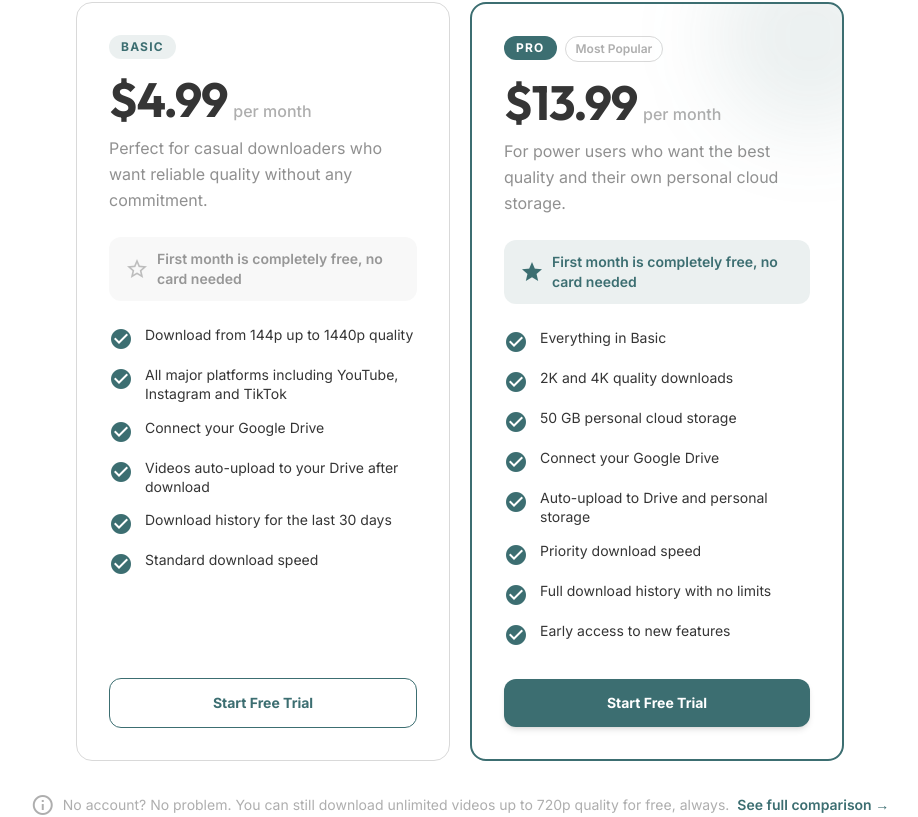
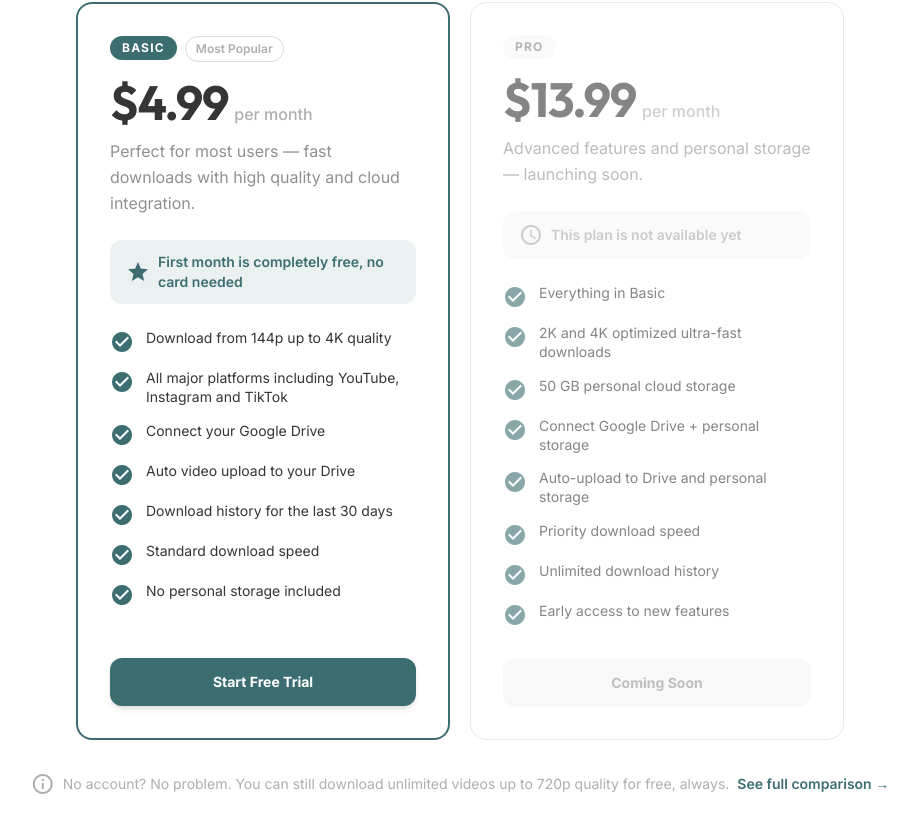
Before and after one commit to Saadnadeemch/mvpfrontend, an Angular app: page /pricing in a window 1280 px wide. Shown: the part 470-1287 px from the top of the page, without its empty margins (180-1098 px from the left). Built offline with nearby package versions, Linux system fonts and the light colour scheme.

Commit message:
seo added

```diff
--- a/src/app/app.config.ts
+++ b/src/app/app.config.ts
@@ -1,6 +1,5 @@
 import { ApplicationConfig, provideBrowserGlobalErrorListeners } from '@angular/core';
-import { provideRouter } from '@angular/router';
-
+import { provideRouter, withInMemoryScrolling } from '@angular/router';
 import { routes } from './app.routes';
 import { provideClientHydration, withEventReplay } from '@angular/platform-browser';
 import { provideHttpClient, withFetch } from '@angular/common/http';
@@ -8,7 +7,8 @@ import { provideHttpClient, withFetch } from '@angular/common/http';
 export const appConfig: ApplicationConfig = {
   providers: [
     provideBrowserGlobalErrorListeners(),
-    provideRouter(routes), provideClientHydration(withEventReplay()),
+    provideRouter(routes, withInMemoryScrolling({ scrollPositionRestoration: 'enabled' })),
+    provideClientHydration(withEventReplay()),
     provideHttpClient(withFetch())
   ]
 };
--- a/src/app/app.ts
+++ b/src/app/app.ts
@@ -1,18 +1,7 @@
-import { CommonModule, isPlatformBrowser } from '@angular/common';
-import {
-  ChangeDetectionStrategy,
-  ChangeDetectorRef,
-  Component,
-  effect,
-  inject,
-  OnInit,
-  PLATFORM_ID,
-  signal,
-} from '@angular/core';
-import { RouterModule, RouterOutlet, Router } from '@angular/router';
-import { Footer } from "./components/footer/footer";
-import { NavbarComponent } from "./components/navbar/navbar";
-import { ThemeService } from './services/themeService';
+import { Component, inject } from '@angular/core';
+import { Router, NavigationEnd, ActivatedRoute, RouterOutlet } from '@angular/router';
+import { Meta } from '@angular/platform-browser';
+import { filter, map } from 'rxjs/operators';
 
 @Component({
   selector: 'app-root',
@@ -22,4 +11,21 @@ import { ThemeService } from './services/themeService';
 })
 export class App  {
 
+
+  private router = inject(Router);
+  private activatedRoute = inject(ActivatedRoute);
+  private meta = inject(Meta);
+
+  ngOnInit() {
+    this.router.events.pipe(
+      filter(e => e instanceof NavigationEnd),
+      map(() => {
+        let route = this.activatedRoute;
+        while (route.firstChild) route = route.firstChild;
+        return route.snapshot.data?.['robots'] ?? 'index, follow';
+      })
+    ).subscribe(robots => {
+      this.meta.updateTag({ name: 'robots', content: robots });
+    });
+  }
 }
--- a/src/app/pages/download/download.html
+++ b/src/app/pages/download/download.html
@@ -128,7 +128,7 @@
         } @else {
           <button
             (click)="saveVideo()"
-            class="px-10 sm:px-12 py-3.5 bg-primary text-white rounded-2xl font-bold shadow-lg shadow-primary/20 transition-colors duration-200 hover:bg-secondary"
+            class="px-10 sm:px-12 py-3.5 bg-primary text-white rounded-2xl font-bold shadow-lg shadow-primary/20 transition-colors duration-200 hover:bg-primary/90 focus:outline-none focus:ring-2 focus:ring-primary/50 focus:ring-offset-2"
           >
             Save Video to Device
           </button>
--- a/src/app/pages/pricing/pricing.html
+++ b/src/app/pages/pricing/pricing.html
@@ -38,26 +38,33 @@
       <!-- Plan Cards -->
      <div class="max-w-3xl mx-auto grid grid-cols-1 md:grid-cols-2 gap-5 mb-8">
 
-        <!-- Basic -->
-        <div class="relative flex flex-col gap-6 bg-white rounded-2xl border border-neutral p-8 transition-shadow hover:shadow-lg">
+  <!-- Basic (NOW MOST POPULAR) -->
+  <div class="relative flex flex-col gap-6 bg-white rounded-2xl border-2 border-primary p-8 transition-shadow hover:shadow-xl">
 
     <div class="flex flex-col gap-2">
-            <span class="self-start text-xs font-bold tracking-widest uppercase px-3 py-1 rounded-full bg-primary/10 text-primary">
+      <div class="flex items-center gap-2">
+        <span class="self-start text-xs font-bold tracking-widest uppercase px-3 py-1 rounded-full bg-primary text-white">
           Basic
         </span>
+        <span class="text-xs font-semibold text-dark/40 border border-neutral px-2.5 py-1 rounded-full">
+          Most Popular
+        </span>
+      </div>
+
       <div class="flex items-baseline gap-1.5 mt-2">
         <span class="font-display font-extrabold text-5xl tracking-tight text-dark leading-none">
           ${{ isAnnual ? '2.99' : '4.99' }}
         </span>
         <span class="text-base font-medium text-dark/40">per month</span>
       </div>
+
       <p class="text-base text-dark/55 leading-relaxed mt-1">
-              Perfect for casual downloaders who want reliable quality without any commitment.
+        Perfect for most users — fast downloads with high quality and cloud integration.
       </p>
     </div>
 
-          <div class="flex items-center gap-2 text-sm font-semibold text-dark/50 bg-neutral/20 px-4 py-3 rounded-xl">
-            <span class="material-icons text-base text-dark/30">star_border</span>
+    <div class="flex items-center gap-2 text-sm font-semibold text-primary bg-primary/10 px-4 py-3 rounded-xl">
+      <span class="material-icons text-base">star</span>
       First month is completely free, no card needed
     </div>
 
@@ -71,8 +78,8 @@
     <button
       (click)="selectPlan('basic')"
       [disabled]="savingPlan !== null"
-            class="w-full py-3.5 rounded-xl text-sm font-bold border border-primary text-primary bg-transparent
-                   transition-all hover:bg-primary/5 cursor-pointer mt-2
+      class="w-full py-3.5 rounded-xl text-sm font-bold bg-primary text-white
+             transition-all hover:opacity-90 hover:-translate-y-px shadow-md cursor-pointer mt-2
              disabled:opacity-60 disabled:cursor-not-allowed
              flex items-center justify-center gap-2">
       <span *ngIf="savingPlan === 'basic'" class="material-icons text-base animate-spin">sync</span>
@@ -80,34 +87,29 @@
     </button>
   </div>
 
-        <!-- Pro -->
-        <div class="relative flex flex-col gap-6 bg-white rounded-2xl border-2 border-primary p-8 overflow-hidden transition-shadow hover:shadow-xl">
-
-          <div class="absolute -top-16 -right-16 w-48 h-48 rounded-full bg-primary/10 blur-2xl pointer-events-none"></div>
+  <!-- Pro (COMING SOON / FADED) -->
+  <div class="relative flex flex-col gap-6 bg-white rounded-2xl border border-neutral p-8 opacity-60 pointer-events-none">
 
     <div class="flex flex-col gap-2">
-            <div class="flex items-center gap-2">
-              <span class="self-start text-xs font-bold tracking-widest uppercase px-3 py-1 rounded-full bg-primary text-white">
+      <span class="self-start text-xs font-bold tracking-widest uppercase px-3 py-1 rounded-full bg-neutral/20 text-dark/60">
         Pro
       </span>
-              <span class="text-xs font-semibold text-dark/40 border border-neutral px-2.5 py-1 rounded-full">
-                Most Popular
-              </span>
-            </div>
+
       <div class="flex items-baseline gap-1.5 mt-2">
         <span class="font-display font-extrabold text-5xl tracking-tight text-dark leading-none">
           ${{ isAnnual ? '8.39' : '13.99' }}
         </span>
         <span class="text-base font-medium text-dark/40">per month</span>
       </div>
+
       <p class="text-base text-dark/55 leading-relaxed mt-1">
-              For power users who want the best quality and their own personal cloud storage.
+        Advanced features and personal storage — launching soon.
       </p>
     </div>
 
-          <div class="flex items-center gap-2 text-sm font-semibold text-primary bg-primary/10 px-4 py-3 rounded-xl">
-            <span class="material-icons text-base">star</span>
-            First month is completely free, no card needed
+    <div class="flex items-center gap-2 text-sm font-semibold text-dark/40 bg-neutral/20 px-4 py-3 rounded-xl">
+      <span class="material-icons text-base">schedule</span>
+      This plan is not available yet
     </div>
 
     <ul class="flex flex-col gap-3.5 flex-1">
@@ -118,14 +120,10 @@
     </ul>
 
     <button
-            (click)="selectPlan('advanced')"
-            [disabled]="savingPlan !== null"
-            class="w-full py-3.5 rounded-xl text-sm font-bold bg-primary text-white
-                   transition-all hover:opacity-90 hover:-translate-y-px shadow-md cursor-pointer mt-2
-                   disabled:opacity-60 disabled:cursor-not-allowed
-                   flex items-center justify-center gap-2">
-            <span *ngIf="savingPlan === 'advanced'" class="material-icons text-base animate-spin">sync</span>
-            <span>{{ savingPlan === 'advanced' ? 'Saving…' : 'Start Free Trial' }}</span>
+      disabled
+      class="w-full py-3.5 rounded-xl text-sm font-bold bg-neutral/30 text-dark/50
+             cursor-not-allowed mt-2 flex items-center justify-center">
+      Coming Soon
     </button>
   </div>
 
--- a/src/app/pages/pricing/pricing.ts
+++ b/src/app/pages/pricing/pricing.ts
@@ -19,22 +19,23 @@ export class Pricing {
   saveError: string | null = null;
 
 basicFeatures = [
-    'Download from 144p up to 1440p quality',
+  'Download from 144p up to 4K quality',
   'All major platforms including YouTube, Instagram and TikTok',
   'Connect your Google Drive',
-    'Videos auto-upload to your Drive after download',
+  'Auto video upload to your Drive',
   'Download history for the last 30 days',
   'Standard download speed',
+  'No personal storage included',
 ];
 
 proFeatures = [
   'Everything in Basic',
-    '2K and 4K quality downloads',
+  '2K and 4K optimized ultra-fast downloads',
   '50 GB personal cloud storage',
-    'Connect your Google Drive',
+  'Connect Google Drive + personal storage',
   'Auto-upload to Drive and personal storage',
   'Priority download speed',
-    'Full download history with no limits',
+  'Unlimited download history',
   'Early access to new features',
 ];
 
```
Also changed, not shown: src/app/app.routes.ts (+49 -10 lines), src/app/services/user-preferences.service.ts (+24 -4 lines), src/index.html (+49 -3 lines), public/og.png (added), todo.txt. Lines whose indentation alone changed are shown as unchanged.
